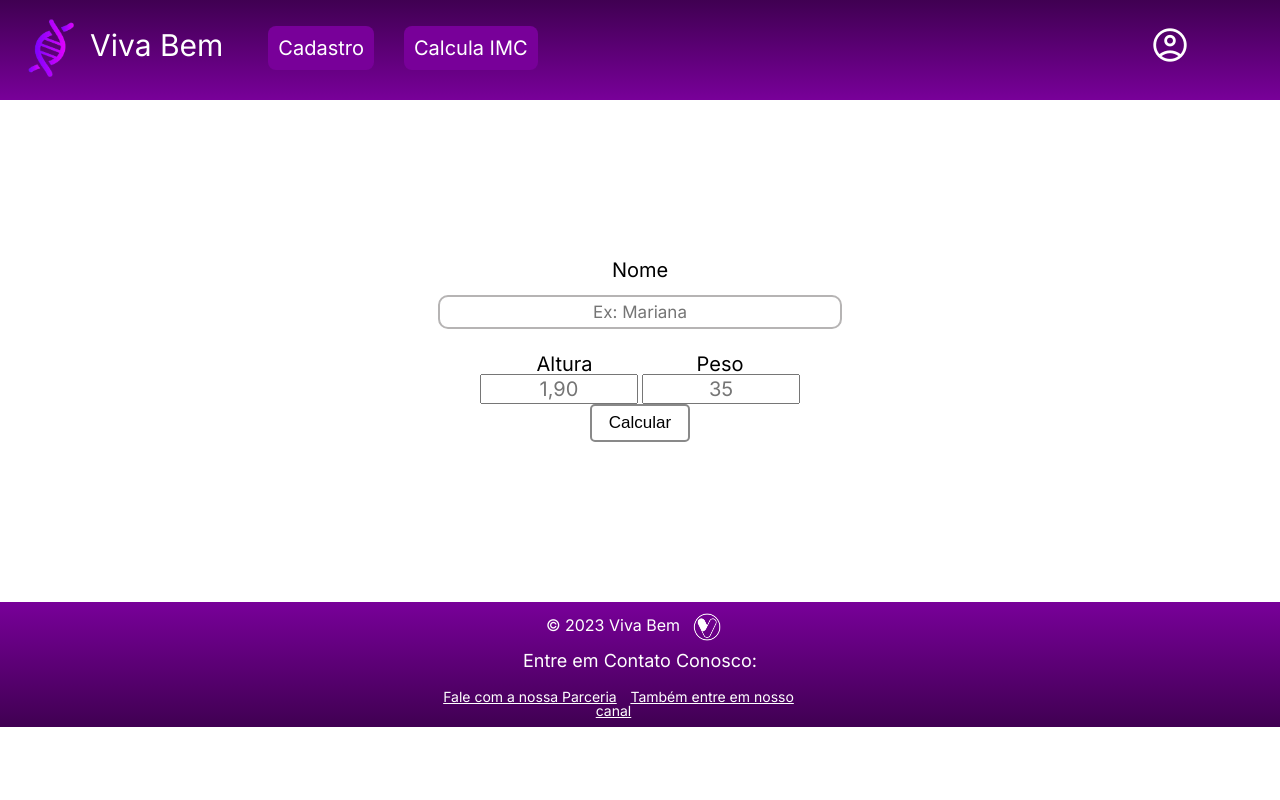
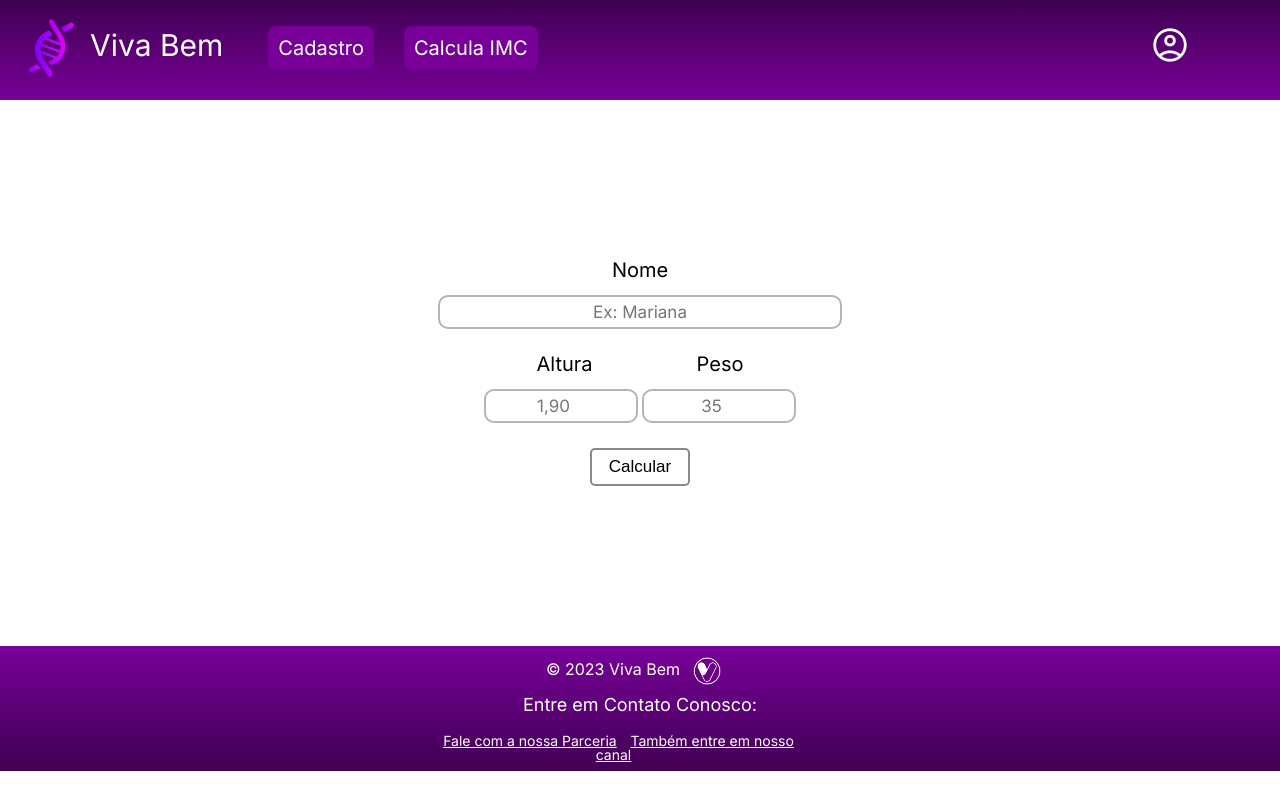
Before and after one commit to AlanLbv/Projeto-VivaBem, a plain HTML site: page page/imc.html in a window 1280 px wide. Drawn offline with nearby package versions, Linux system fonts and the light colour scheme.

Commit message:
Commit da page IMC

```diff
--- a/page/imc.html
+++ b/page/imc.html
@@ -55,8 +55,8 @@
             </div>
 
             <div class="div-input-label">
-                <input class="input-altura-peso" type="" name="altura-pessoa" placeholder="1,90" required>
-                <input class="input-altura-peso" type="password" name="peso-pessoa" placeholder="35" required>
+                <input class="input-altura-peso" type="number" name="altura-pessoa" placeholder="1,90" required>
+                <input class="input-altura-peso" type="number" name="peso-pessoa" placeholder="35" required>
             </div>
 
             <button>Calcular</button>
--- a/styles/imc.css
+++ b/styles/imc.css
@@ -29,6 +29,13 @@ form{
 
 .input-altura-peso{
     width: 150px;
+    margin-bottom: 20px;
+    margin: 15px 0px 25px;
+    padding: 5px 0px;
+    border-radius: 10px;
+    border: 2px solid;
+    border-color: #b6b4b4;
+    font-size: 17px;
 }
 
 .distancia{
@@ -52,3 +59,10 @@ button{
     border-radius: 5px;
     transition: 0.3s;
 }
+
+button:hover{
+    background-color: blueviolet;
+    color: white;
+    width: 125px;
+    border: 2px solid black;
+}
```
